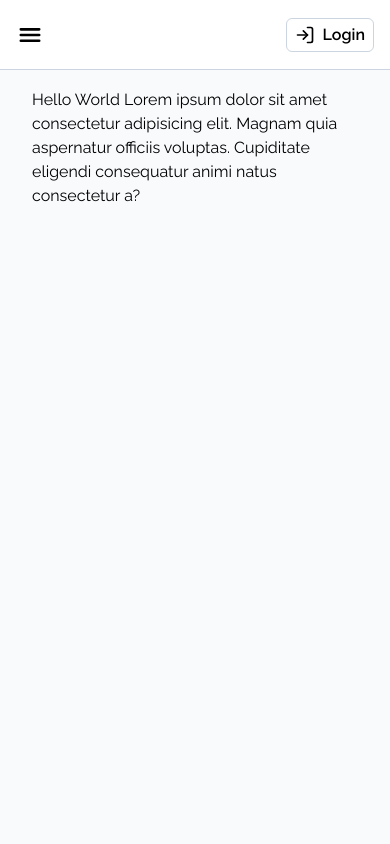
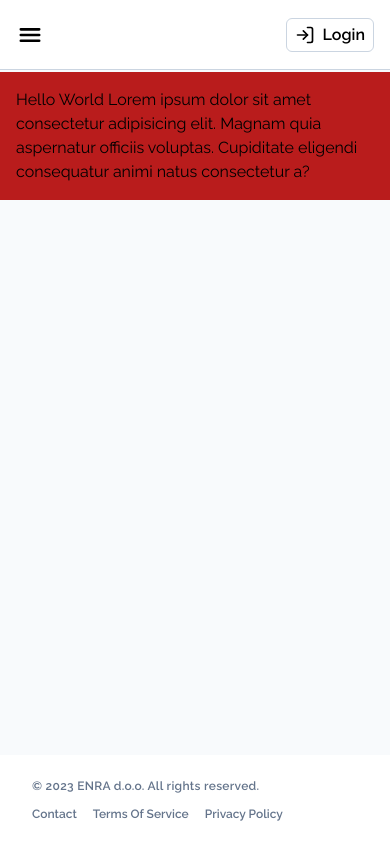
Before and after one commit to mosespace/code-with-moses, a Next.js app: page / in a window 390 px wide. Built offline with nearby package versions, Linux system fonts and the light colour scheme.

Commit message:
feat: worked on footer responsiveness

```diff
--- a/app/layout.js
+++ b/app/layout.js
@@ -25,9 +25,7 @@ export default function RootLayout({ children }) {
               </div>
               <div className='bg-slate-50 pt-[4.5rem] lg:ml-[20%] w-full'>
                 {children}
-                <div className='bg-white absolute right-0 left-0 bottom-0 ml-[20%]'>
-                  {/* <Footer /> */}
-                </div>
+                <Footer />
               </div>
             </div>
           </div>
--- a/app/page.js
+++ b/app/page.js
@@ -3,7 +3,7 @@ import Image from "next/image";
 
 export default function Home() {
   return (
-    <div className='py-4 px-8'>
+    <div className='py-4 px-4 lg:px-8 bg-red-700'>
       <Hero />
     </div>
   );
--- a/components/Footer.jsx
+++ b/components/Footer.jsx
@@ -1,8 +1,3 @@
-import React from "react";
-import Image from "next/image";
-import { FiLogIn } from "react-icons/fi";
-import { GoSearch } from "react-icons/go";
-import MyImage from "../public/mosespace.jpg";
 import Link from "next/link";
 
 export default function Footer() {
@@ -21,7 +16,7 @@ export default function Footer() {
     },
   ];
   return (
-    <footer className='flex justify-between items-center gap-[8rem] py-[1.4rem] px-8 text-slate-500 text-xs'>
+    <footer className='bg-white overflow-hidden absolute right-0 left-0 bottom-0 lg:ml-[20%] flex flex-col gap-3 lg:flex-row justify-center lg:justify-between lg:items-center lg:gap-[8rem] py-[1.4rem] px-8 text-slate-500 text-xs'>
       <div className='font-semibold tracking-wide items-center flex gap-3'>
         <h2>© 2023 ENRA d.o.o. All rights reserved.</h2>
       </div>
```
